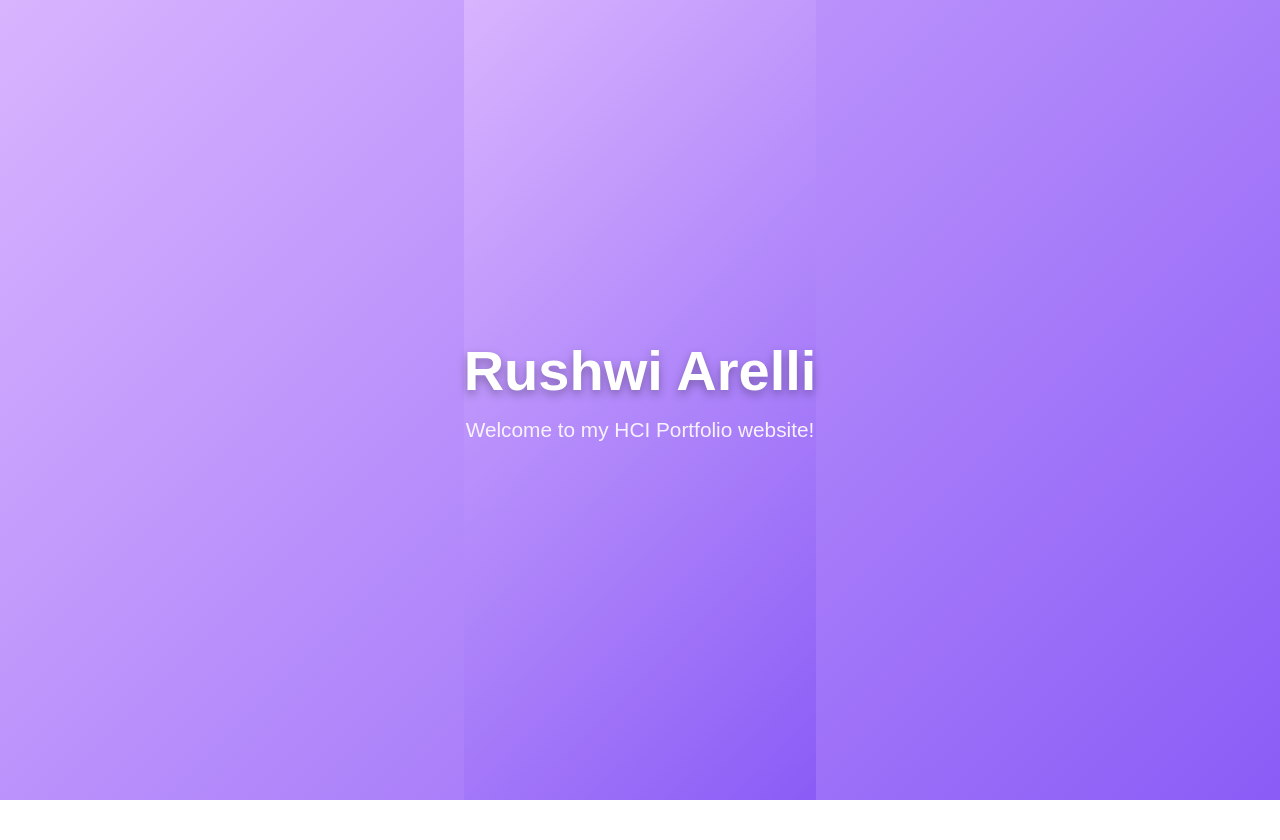
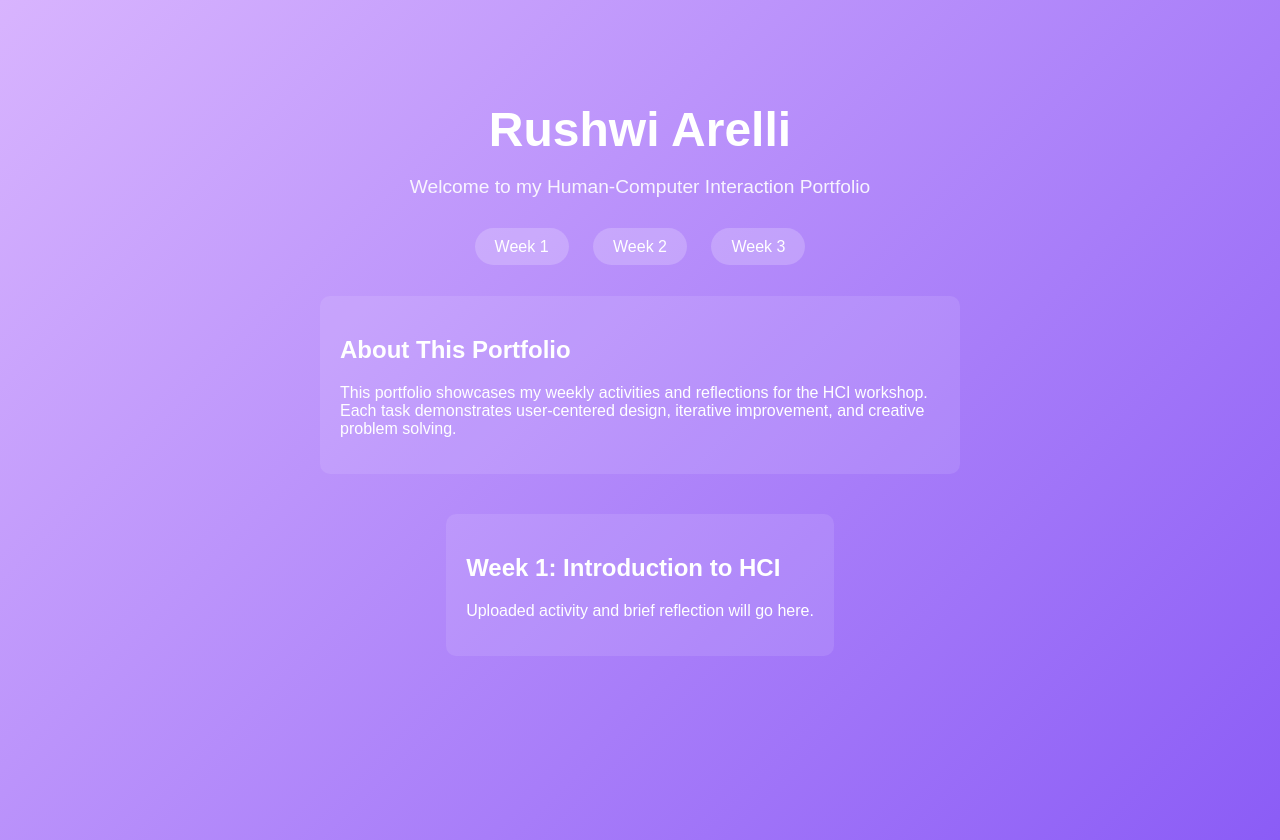
Before and after one commit to chesang12/HCI-portfolio-, a plain HTML site: page index.html in a window 1280 px wide. Before the commit the page ends 800 px from the top, so only its background shows below. Drawn offline with Linux system fonts and the light colour scheme.

Commit message:
Update index.html

```diff
--- a/index.html
+++ b/index.html
@@ -5,48 +5,85 @@
   <meta name="viewport" content="width=device-width, initial-scale=1.0" />
   <title>Rushwi Arelli | HCI Portfolio</title>
   <style>
-    /* Reset page spacing and set background gradient */
-    html, body {
-      height: 100%;
+    body {
       margin: 0;
       font-family: "Poppins", sans-serif;
       background: linear-gradient(135deg, #d8b4fe, #8b5cf6);
+      color: white;
+      text-align: center;
       display: flex;
-      justify-content: center;
+      flex-direction: column;
       align-items: center;
-      flex-direction: column;
-      text-align: center;
-      color: white;
+      min-height: 100vh;
+      padding: 20px;
+    }
+
+    header {
+      margin-top: 50px;
+      animation: fadeIn 2s ease-in-out;
     }
 
     h1 {
-      font-size: 3.5rem;
-      margin: 0;
-      text-shadow: 0 4px 10px rgba(0, 0, 0, 0.3);
-      animation: fadeIn 2s ease-in-out;
+      font-size: 3rem;
+      margin-bottom: 0.5rem;
     }
 
-    p {
-      font-size: 1.3rem;
-      margin-top: 15px;
+    p.subtitle {
+      font-size: 1.2rem;
       opacity: 0.9;
-      animation: fadeIn 3s ease-in-out;
+      margin-bottom: 40px;
+    }
+
+    nav a {
+      text-decoration: none;
+      color: white;
+      background: rgba(255, 255, 255, 0.2);
+      padding: 10px 20px;
+      border-radius: 30px;
+      margin: 0 10px;
+      transition: background 0.3s ease;
+    }
+
+    nav a:hover {
+      background: rgba(255, 255, 255, 0.4);
+    }
+
+    section {
+      margin-top: 40px;
+      max-width: 600px;
+      text-align: left;
+      background: rgba(255, 255, 255, 0.1);
+      padding: 20px;
+      border-radius: 10px;
     }
 
     @keyframes fadeIn {
-      from {
-        opacity: 0;
-        transform: translateY(20px);
-      }
-      to {
-        opacity: 1;
-        transform: translateY(0);
-      }
+      from { opacity: 0; transform: translateY(20px); }
+      to { opacity: 1; transform: translateY(0); }
     }
   </style>
 </head>
 <body>
-  <h1>Rushwi Arelli</h1>
-  <p>Welcome to my HCI Portfolio website!</p>
+  <header>
+    <h1>Rushwi Arelli</h1>
+    <p class="subtitle">Welcome to my Human-Computer Interaction Portfolio</p>
+    <nav>
+      <a href="#week1">Week 1</a>
+      <a href="#week2">Week 2</a>
+      <a href="#week3">Week 3</a>
+      <!-- Add more weeks -->
+    </nav>
+  </header>
+
+  <section id="about">
+    <h2>About This Portfolio</h2>
+    <p>This portfolio showcases my weekly activities and reflections for the HCI workshop.
+       Each task demonstrates user-centered design, iterative improvement, and creative problem solving.</p>
+  </section>
+
+  <section id="week1">
+    <h2>Week 1: Introduction to HCI</h2>
+    <p>Uploaded activity and brief reflection will go here.</p>
+  </section>
 </body>
 </html>
```
